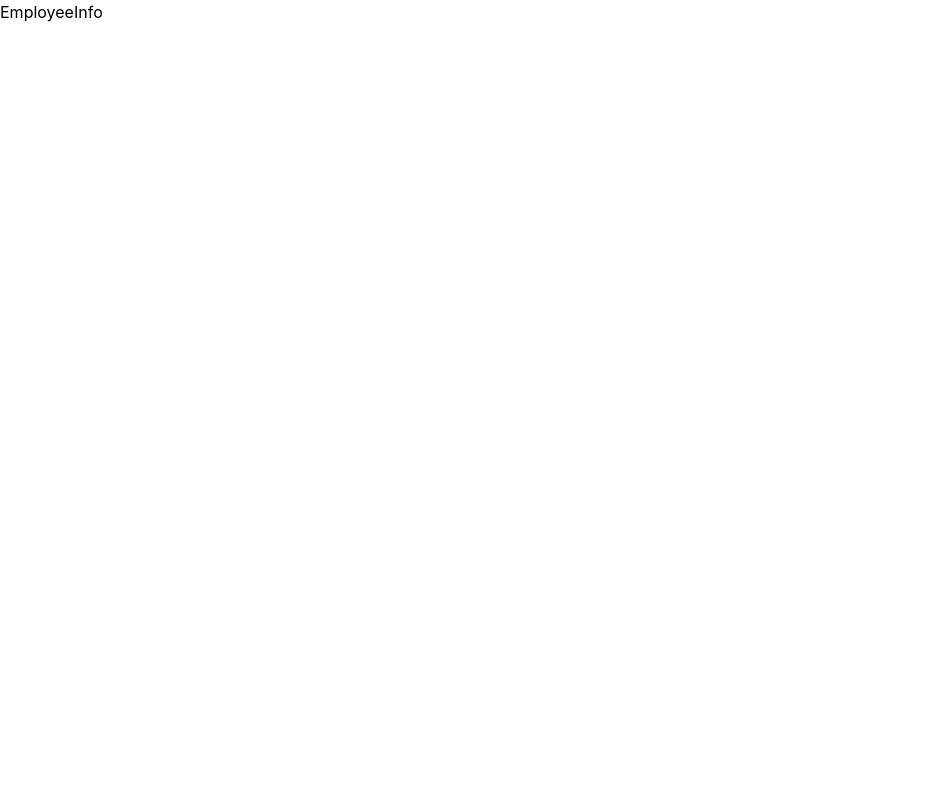
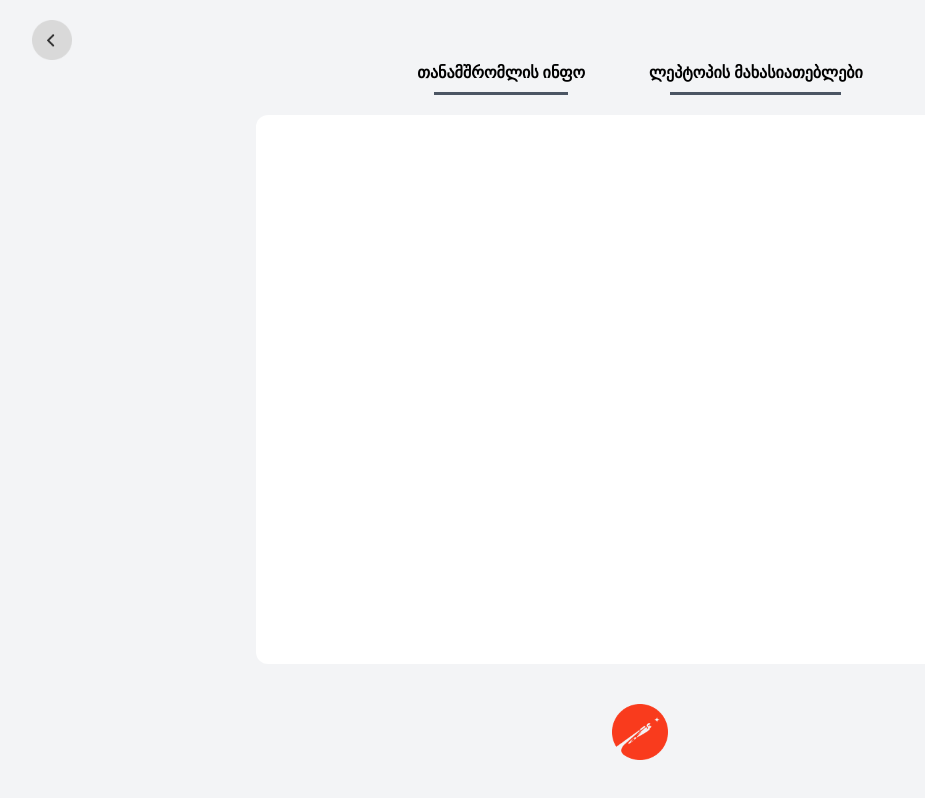
Before and after one commit to ibotchori/PCfy, a React (Create React App) app: page /employ-info in a window 1280 px wide. Shown: the whole page, without its empty margins (0-925 px from the left). Built offline with nearby package versions, Linux system fonts and the light colour scheme.

Commit message:
wip: add content on EmployeeInfo page

```diff
--- a/src/assets/index.js
+++ b/src/assets/index.js
@@ -2,3 +2,4 @@ export { default as LandingImage } from './images/LandingImage.png'
 export { default as LandingImageMob } from './images/LandingImageMob.png'
 export { default as Redberry } from './images/Redberry.png'
 export { default as Logo } from './images/Logo.png'
+export { default as GoBackIcon } from './images/GoBackIcon.png'
--- a/src/pages/EmployeeInfo/EmployeeInfo.jsx
+++ b/src/pages/EmployeeInfo/EmployeeInfo.jsx
@@ -1,7 +1,35 @@
+import { GoBackIcon, Logo } from 'assets'
 import React from 'react'
 
 const EmployeeInfo = () => {
-  return <div>EmployeeInfo</div>
+  return (
+    <div className='bg-gray-100 w-full h-screen flex flex-col justify-between'>
+      {/* Go Back Button */}
+      <div className='pl-8 pt-5 hidden sm:block'>
+        <img src={GoBackIcon} alt='Go Back Button' className='w-10' />
+      </div>
+      {/* Title */}
+      <div className='flex w-full justify-center gap-16 pb-5 font-semibold '>
+        <div>
+          <p className=''>თანამშრომლის ინფო</p>
+          <div className='w-[80%] bg-gray-600 h-[3px] m-auto mt-2'></div>
+        </div>
+        <div>
+          <p>ლეპტოპის მახასიათებლები</p>
+          <div className='w-[80%] bg-gray-600 h-[3px] m-auto mt-2'></div>
+        </div>
+      </div>
+      {/* Main Content */}
+      <div className='flex justify-center h-full'>
+        <form className=' w-full sm:w-[60%]  bg-white rounded-xl '></form>
+      </div>
+
+      {/* Redberry Logo */}
+      <div className=' m-auto py-10 hidden sm:block '>
+        <img src={Logo} alt='Logo' className='w-14' />
+      </div>
+    </div>
+  )
 }
 
 export default EmployeeInfo
```
Also changed, not shown: src/assets/images/GoBackIcon.png (added).
